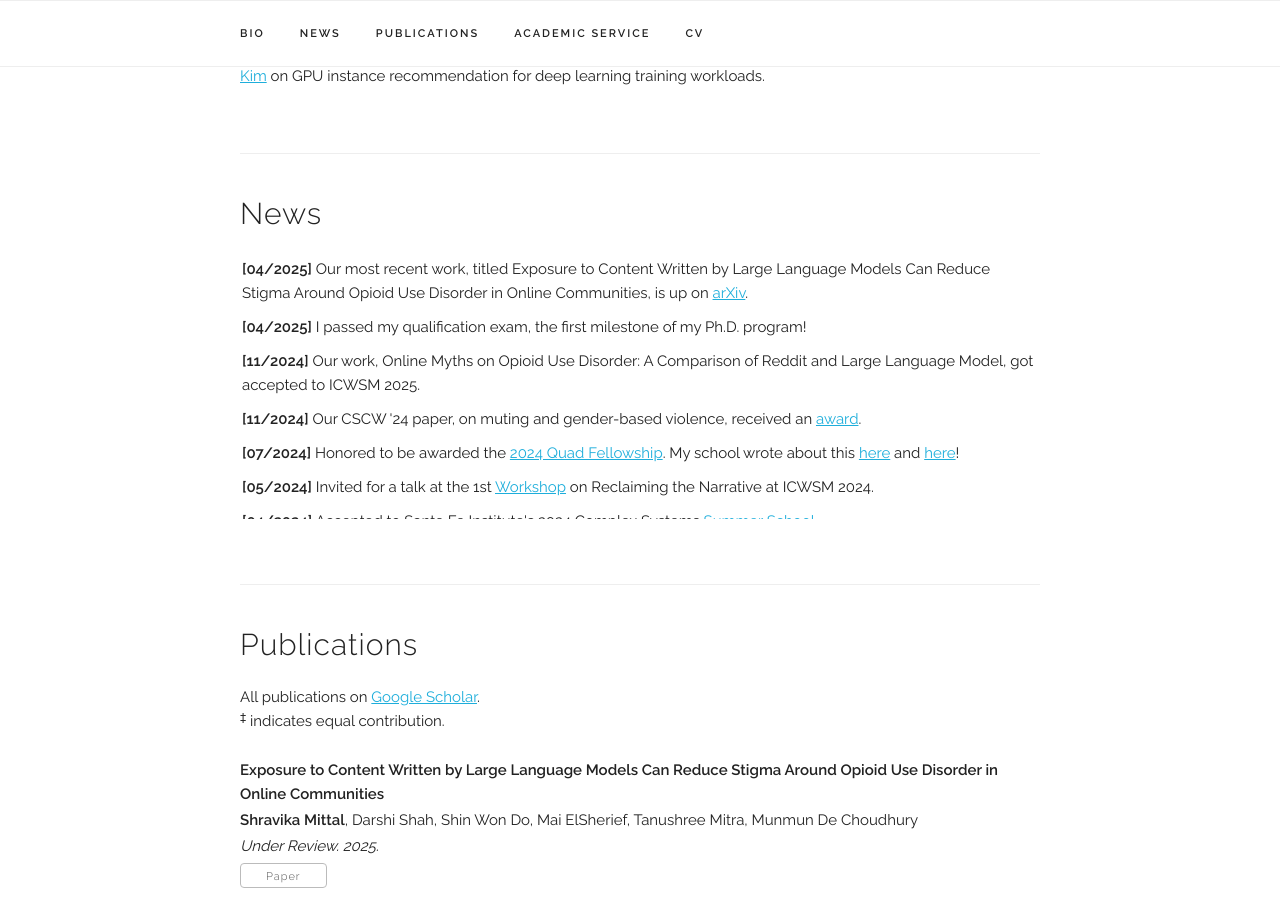
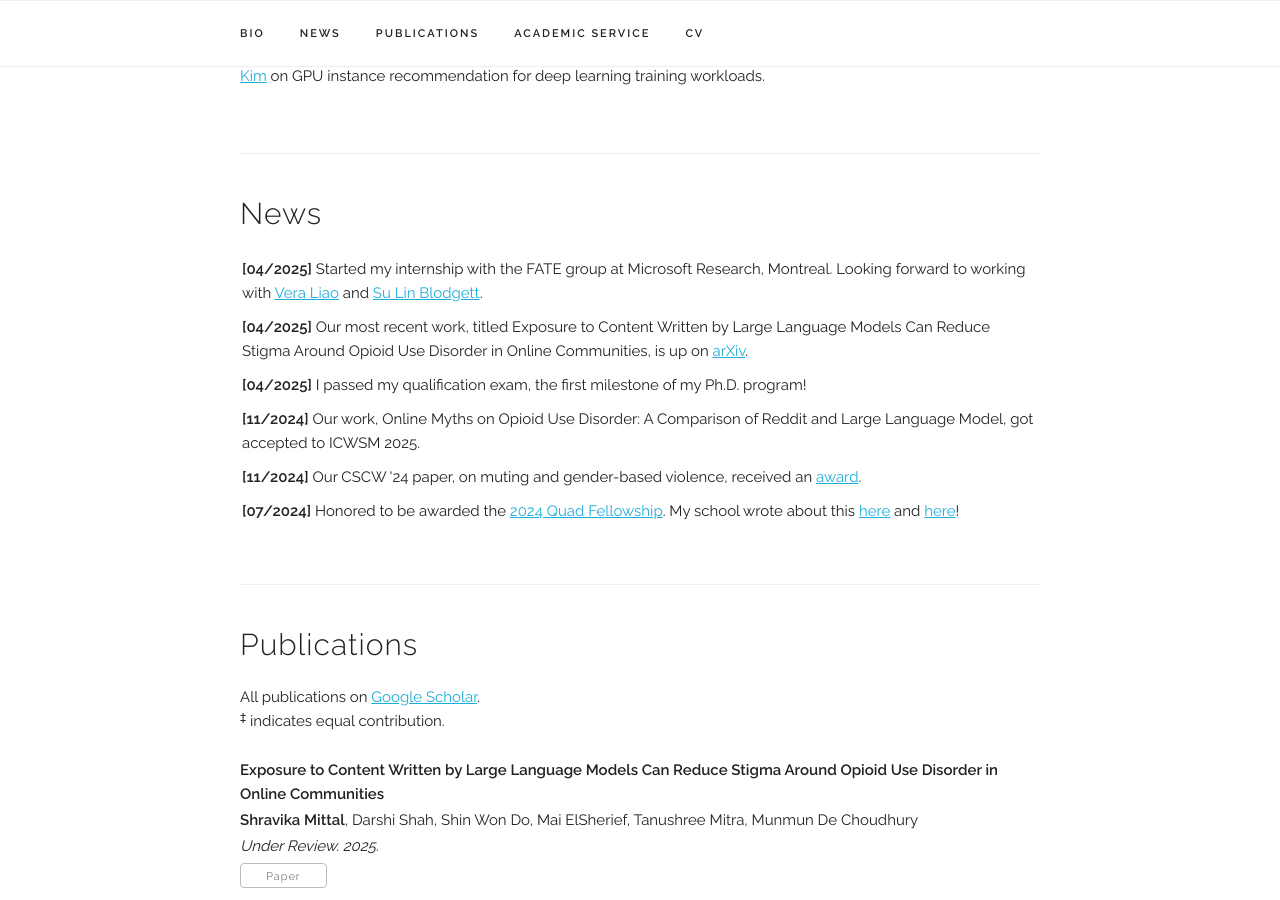
Before and after one commit to mittalshravika/mittalshravika.github.io, a Jekyll site: the page built from index.html, in a window 1280 px wide and 900 px high, scrolled down 710 px. Built offline with Jekyll 4.4.1, drawn with Linux system fonts in a browser that asks for light colours; some web fonts are replaced.

Commit message:
added internship update

```diff
--- a/index.html
+++ b/index.html
@@ -58,6 +58,12 @@ title: Home
   <h4>News</h4>
 
   <UL style="list-style-type: none; padding: 2px; overflow-y: scroll; height:260px;">
+
+    <li> <b>[04/2025]</b>
+
+      Started my internship with the FATE group at Microsoft Research, Montreal. Looking forward to working with <a href="https://www.qveraliao.com/">Vera Liao</a> and <a href="https://sblodgett.github.io/">Su Lin Blodgett</a>.
+
+    </li>
 
     <li> <b>[04/2025]</b>
 
```
